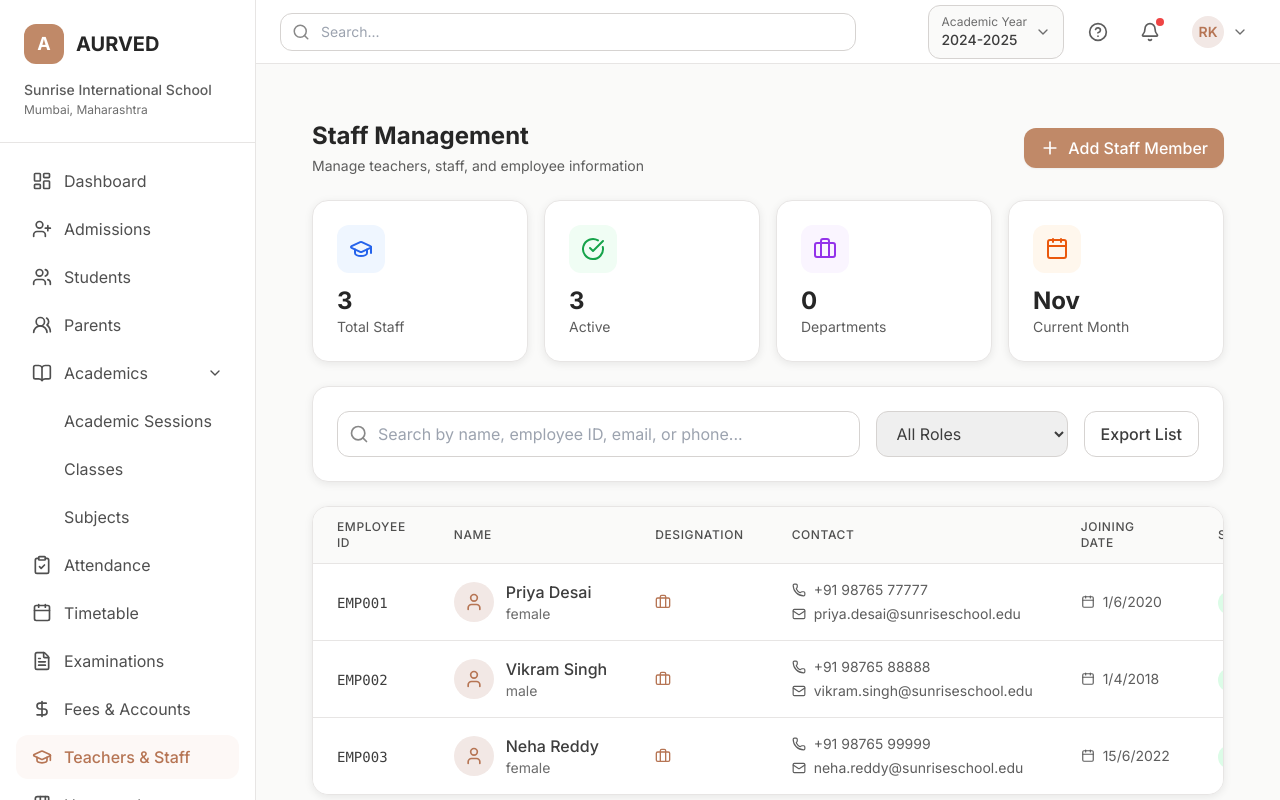
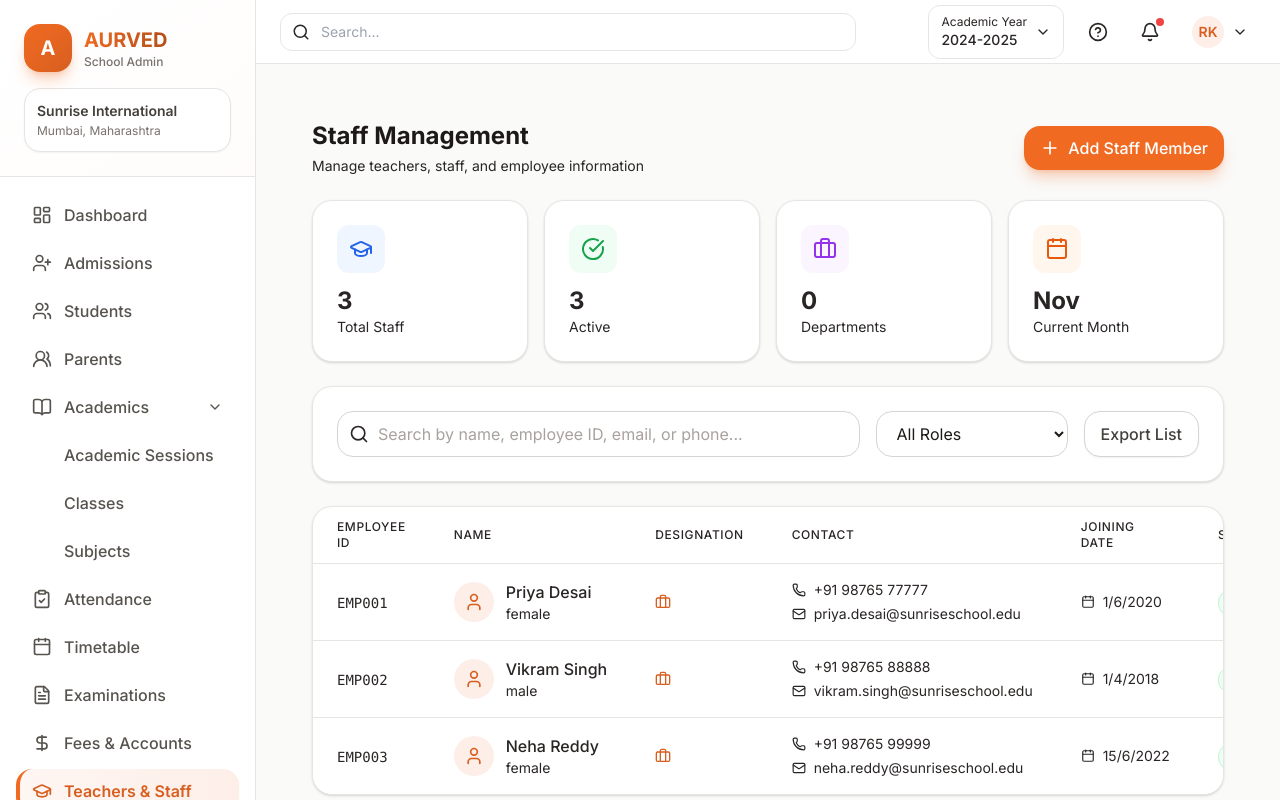
Before and after one commit to RajanGupta2690/aurved-admin, a React (Vite) app: page /aurved-admin/staff in a window 1280 px wide. Built offline with nearby package versions, Linux system fonts and the light colour scheme.

Commit message:
Add premium branding with modern UI design and animations

```diff
--- a/src/index.css
+++ b/src/index.css
@@ -1,4 +1,4 @@
-@import url('https://fonts.googleapis.com/css2?family=Inter:wght@300;400;500;600;700&display=swap');
+@import url('https://fonts.googleapis.com/css2?family=Inter:wght@300;400;500;600;700;800&display=swap');
 
 @tailwind base;
 @tailwind components;
@@ -6,65 +6,169 @@
 
 @layer base {
   * {
-    @apply border-warm-200;
+    @apply border-neutral-200;
   }
 
   body {
-    @apply bg-warm-50 text-charcoal-900 font-sans antialiased;
+    @apply bg-neutral-50 text-neutral-800 antialiased;
+    font-family: 'Inter', system-ui, -apple-system, sans-serif;
   }
 
   h1, h2, h3, h4, h5, h6 {
-    @apply font-semibold text-charcoal-950;
+    @apply text-neutral-900 font-semibold;
   }
 }
 
 @layer components {
+  /* Premium Buttons */
   .btn-primary {
-    @apply bg-primary-500 hover:bg-primary-600 text-white font-medium px-4 py-2 rounded-lg transition-colors duration-200 shadow-sm;
+    @apply bg-primary-500 text-white rounded-xl px-4 py-2.5 font-medium
+           shadow-lg shadow-primary-500/30
+           hover:bg-primary-600 hover:shadow-xl hover:shadow-primary-500/40
+           active:scale-95
+           transition-all duration-200;
   }
 
   .btn-secondary {
-    @apply bg-white hover:bg-warm-50 text-charcoal-900 font-medium px-4 py-2 rounded-lg border border-warm-300 transition-colors duration-200;
+    @apply bg-white text-neutral-700 rounded-xl px-4 py-2.5 font-medium
+           border border-neutral-300 shadow-sm
+           hover:bg-neutral-50 hover:border-neutral-400 hover:shadow
+           active:scale-95
+           transition-all duration-200;
   }
 
   .btn-ghost {
-    @apply hover:bg-warm-100 text-charcoal-900 font-medium px-4 py-2 rounded-lg transition-colors duration-200;
+    @apply text-neutral-700 rounded-xl px-4 py-2.5 font-medium
+           hover:bg-neutral-100 active:scale-95
+           transition-all duration-200;
   }
 
-  .card {
-    @apply bg-white rounded-xl shadow-card p-6 border border-warm-200;
+  .btn-danger {
+    @apply bg-danger-500 text-white rounded-xl px-4 py-2.5 font-medium
+           shadow-lg shadow-danger-500/30
+           hover:bg-danger-600 hover:shadow-xl hover:shadow-danger-500/40
+           active:scale-95
+           transition-all duration-200;
   }
 
-  .input {
-    @apply w-full px-4 py-2.5 rounded-lg border border-warm-300 focus:border-primary-500 focus:ring-2 focus:ring-primary-100 outline-none transition-all duration-200;
+  /* Premium Cards */
+  .card {
+    @apply bg-white rounded-2xl p-4 md:p-6
+           border border-neutral-200
+           shadow-card hover:shadow-card-hover
+           transition-all duration-300;
   }
 
+  .card-interactive {
+    @apply card cursor-pointer
+           hover:border-primary-200 hover:-translate-y-1
+           active:scale-[0.98];
+  }
+
+  /* Premium Inputs */
+  .input {
+    @apply w-full px-4 py-2.5 rounded-xl
+           border border-neutral-300 bg-white
+           text-neutral-900 placeholder:text-neutral-400
+           focus:border-primary-500 focus:ring-4 focus:ring-primary-50
+           transition-all duration-200 outline-none;
+  }
+
+  .input-error {
+    @apply border-danger-500 focus:border-danger-500 focus:ring-danger-50;
+  }
+
+  /* Sidebar Styling */
   .sidebar-item {
-    @apply flex items-center gap-3 px-4 py-2.5 rounded-lg text-charcoal-700 hover:bg-primary-50 hover:text-primary-600 transition-all duration-200 cursor-pointer;
+    @apply flex items-center gap-3 px-4 py-2.5 rounded-xl
+           text-neutral-600 font-medium
+           hover:bg-primary-50 hover:text-primary-600
+           active:scale-95
+           transition-all duration-200 cursor-pointer;
   }
 
   .sidebar-item-active {
-    @apply bg-primary-50 text-primary-600 font-medium;
+    @apply bg-gradient-to-r from-primary-50 to-primary-100
+           text-primary-600 font-semibold
+           shadow-sm border-l-4 border-primary-500 pl-3;
   }
 
+  /* Badge Styling */
   .badge {
-    @apply inline-flex items-center px-2.5 py-1 rounded-full text-xs font-medium;
+    @apply inline-flex items-center px-2.5 py-1 rounded-lg
+           text-xs font-semibold tracking-wide;
   }
 
   .badge-success {
-    @apply bg-green-100 text-green-700;
+    @apply bg-success-50 text-success-700 border border-success-200;
   }
 
   .badge-warning {
-    @apply bg-yellow-100 text-yellow-700;
+    @apply bg-warning-50 text-warning-700 border border-warning-200;
   }
 
   .badge-error {
-    @apply bg-red-100 text-red-700;
+    @apply bg-danger-50 text-danger-700 border border-danger-200;
   }
 
   .badge-info {
-    @apply bg-blue-100 text-blue-700;
+    @apply bg-secondary-50 text-secondary-700 border border-secondary-200;
+  }
+
+  .badge-neutral {
+    @apply bg-neutral-100 text-neutral-700 border border-neutral-200;
+  }
+
+  /* Table Styling */
+  .table-responsive {
+    @apply w-full overflow-x-auto;
+  }
+
+  .table {
+    @apply w-full border-collapse;
+  }
+
+  .table thead {
+    @apply bg-neutral-50 border-b-2 border-neutral-200;
+  }
+
+  .table th {
+    @apply px-4 py-3 text-left text-xs font-semibold text-neutral-700 uppercase tracking-wider;
+  }
+
+  .table td {
+    @apply px-4 py-4 text-sm text-neutral-800 border-b border-neutral-100;
+  }
+
+  .table tbody tr {
+    @apply hover:bg-neutral-50 transition-colors duration-150;
+  }
+
+  /* Status Indicators */
+  .status-dot {
+    @apply w-2 h-2 rounded-full inline-block;
+  }
+
+  .status-active {
+    @apply bg-success-500 shadow-lg shadow-success-500/50;
+  }
+
+  .status-inactive {
+    @apply bg-neutral-400 shadow-lg shadow-neutral-400/50;
+  }
+
+  .status-pending {
+    @apply bg-warning-500 shadow-lg shadow-warning-500/50;
+  }
+
+  /* Loading Spinner */
+  .spinner {
+    @apply animate-spin h-5 w-5 border-2 border-primary-200 border-t-primary-500 rounded-full;
+  }
+
+  /* Gradient Text */
+  .gradient-text {
+    @apply bg-gradient-to-r from-primary-500 to-primary-700 bg-clip-text text-transparent;
   }
 }
 
@@ -75,14 +179,70 @@
 }
 
 ::-webkit-scrollbar-track {
-  background: #f5f5f4;
+  @apply bg-neutral-100 rounded-full;
 }
 
 ::-webkit-scrollbar-thumb {
-  background: #d6d3d1;
-  border-radius: 4px;
+  @apply bg-neutral-300 rounded-full hover:bg-neutral-400;
 }
 
-::-webkit-scrollbar-thumb:hover {
-  background: #a8a29e;
+/* Smooth Scrolling */
+html {
+  scroll-behavior: smooth;
 }
+
+/* Selection Color */
+::selection {
+  @apply bg-primary-100 text-primary-900;
+}
+
+/* Focus Visible */
+:focus-visible {
+  @apply outline-none ring-4 ring-primary-100 ring-offset-2;
+}
+
+/* Animations */
+@keyframes fadeIn {
+  from { opacity: 0; }
+  to { opacity: 1; }
+}
+
+@keyframes slideUp {
+  from { transform: translateY(100%); }
+  to { transform: translateY(0); }
+}
+
+@keyframes slideDown {
+  from { transform: translateY(-100%); }
+  to { transform: translateY(0); }
+}
+
+@keyframes scaleIn {
+  from { transform: scale(0.95); opacity: 0; }
+  to { transform: scale(1); opacity: 1; }
+}
+
+/* Mobile Responsive Utilities */
+@media (max-width: 640px) {
+  .hide-mobile {
+    display: none;
+  }
+
+  .mobile-full-width {
+    width: 100vw;
+    margin-left: -1rem;
+    margin-right: -1rem;
+    border-radius: 0;
+  }
+}
+
+/* Print Styles */
+@media print {
+  .no-print {
+    display: none !important;
+  }
+
+  body {
+    @apply bg-white;
+  }
+}
--- a/src/shared/components/Sidebar.tsx
+++ b/src/shared/components/Sidebar.tsx
@@ -212,33 +212,35 @@ export default function Sidebar({ isOpen, onClose }: SidebarProps) {
     <aside
       className={`
         fixed lg:static inset-y-0 left-0 z-50
-        w-64 bg-white border-r border-warm-200
+        w-64 bg-white border-r border-neutral-200
         transform transition-transform duration-300 ease-in-out
         ${isOpen ? 'translate-x-0' : '-translate-x-full lg:translate-x-0'}
         h-screen overflow-y-auto flex flex-col
+        shadow-2xl lg:shadow-none
       `}
     >
       {/* Close button for mobile */}
       <button
         onClick={onClose}
-        className="lg:hidden absolute top-4 right-4 p-2 rounded-lg hover:bg-warm-100 text-charcoal-600"
+        className="lg:hidden absolute top-4 right-4 p-2 rounded-xl hover:bg-neutral-100 text-neutral-600 transition-colors"
       >
         <X size={20} />
       </button>
 
-      {/* Logo and Institution */}
-      <div className="p-6 border-b border-warm-200">
+      {/* Logo and Institution - Premium Branding */}
+      <div className="p-6 border-b border-neutral-200 bg-gradient-to-br from-white to-primary-50/30">
         <div className="flex items-center gap-3 mb-4">
-          <div className="w-10 h-10 bg-primary-500 rounded-lg flex items-center justify-center text-white font-bold text-lg">
+          <div className="w-12 h-12 bg-gradient-to-br from-primary-500 to-primary-600 rounded-xl flex items-center justify-center text-white font-bold text-xl shadow-lg shadow-primary-500/30">
             A
           </div>
           <div>
-            <h1 className="text-xl font-bold text-charcoal-950">AURVED</h1>
+            <h1 className="text-xl font-bold gradient-text">AURVED</h1>
+            <p className="text-xs text-neutral-500 font-medium">School Admin</p>
           </div>
         </div>
-        <div className="mt-3">
-          <p className="text-sm text-charcoal-600 font-medium">Sunrise International School</p>
-          <p className="text-xs text-charcoal-500 mt-0.5">Mumbai, Maharashtra</p>
+        <div className="mt-4 p-3 bg-white rounded-xl border border-neutral-200 shadow-sm">
+          <p className="text-sm text-neutral-700 font-semibold">Sunrise International</p>
+          <p className="text-xs text-neutral-500 mt-0.5">Mumbai, Maharashtra</p>
         </div>
       </div>
 
@@ -247,15 +249,15 @@ export default function Sidebar({ isOpen, onClose }: SidebarProps) {
         {navigationItems.map(item => renderNavItem(item))}
       </nav>
 
-      {/* User Profile */}
-      <div className="p-4 border-t border-warm-200">
-        <div className="flex items-center gap-3">
-          <div className="w-10 h-10 bg-primary-100 rounded-full flex items-center justify-center text-primary-600 font-semibold">
+      {/* User Profile - Premium */}
+      <div className="p-4 border-t border-neutral-200 bg-gradient-to-br from-white to-primary-50/20">
+        <div className="flex items-center gap-3 p-3 bg-white rounded-xl border border-neutral-200 shadow-sm hover:shadow-md transition-all cursor-pointer">
+          <div className="w-10 h-10 bg-gradient-to-br from-primary-400 to-primary-600 rounded-full flex items-center justify-center text-white font-semibold text-sm shadow-lg">
             RK
           </div>
           <div className="flex-1 min-w-0">
-            <p className="text-sm font-medium text-charcoal-900 truncate">Rajesh Kumar</p>
-            <p className="text-xs text-charcoal-500">Principal</p>
+            <p className="text-sm font-semibold text-neutral-900 truncate">Rajesh Kumar</p>
+            <p className="text-xs text-neutral-500">Principal</p>
           </div>
         </div>
       </div>
--- a/tailwind.config.js
+++ b/tailwind.config.js
@@ -7,49 +7,122 @@ export default {
   theme: {
     extend: {
       colors: {
+        // Professional Brand Colors - More Premium
         primary: {
-          50: '#fdf8f6',
-          100: '#f2e8e5',
-          200: '#eaddd7',
-          300: '#e0cec7',
-          400: '#d2bab0',
-          500: '#c08968',
-          600: '#b67554',
-          700: '#a05a3c',
-          800: '#8b4513',
-          900: '#5d2e0d',
+          50: '#fef6f3',
+          100: '#fdeee8',
+          200: '#fbd5c7',
+          300: '#f8bca6',
+          400: '#f49364',
+          500: '#f06a22',  // Main Brand Orange
+          600: '#d85f1f',
+          700: '#b44f1a',
+          800: '#904015',
+          900: '#763411',
         },
-        charcoal: {
-          50: '#f6f6f6',
-          100: '#e7e7e7',
-          200: '#d1d1d1',
-          300: '#b0b0b0',
-          400: '#888888',
-          500: '#6d6d6d',
-          600: '#5d5d5d',
-          700: '#4f4f4f',
-          800: '#454545',
-          900: '#3d3d3d',
-          950: '#262626',
+        secondary: {
+          50: '#f0f9ff',
+          100: '#e0f2fe',
+          200: '#bae6fd',
+          300: '#7dd3fc',
+          400: '#38bdf8',
+          500: '#0ea5e9',  // Accent Blue
+          600: '#0284c7',
+          700: '#0369a1',
+          800: '#075985',
+          900: '#0c4a6e',
         },
-        warm: {
+        success: {
+          50: '#f0fdf4',
+          100: '#dcfce7',
+          200: '#bbf7d0',
+          300: '#86efac',
+          400: '#4ade80',
+          500: '#22c55e',
+          600: '#16a34a',
+          700: '#15803d',
+          800: '#166534',
+          900: '#14532d',
+        },
+        warning: {
+          50: '#fffbeb',
+          100: '#fef3c7',
+          200: '#fde68a',
+          300: '#fcd34d',
+          400: '#fbbf24',
+          500: '#f59e0b',
+          600: '#d97706',
+          700: '#b45309',
+          800: '#92400e',
+          900: '#78350f',
+        },
+        danger: {
+          50: '#fef2f2',
+          100: '#fee2e2',
+          200: '#fecaca',
+          300: '#fca5a5',
+          400: '#f87171',
+          500: '#ef4444',
+          600: '#dc2626',
+          700: '#b91c1c',
+          800: '#991b1b',
+          900: '#7f1d1d',
+        },
+        // Neutral Grays - Professional
+        neutral: {
           50: '#fafaf9',
           100: '#f5f5f4',
           200: '#e7e5e4',
           300: '#d6d3d1',
           400: '#a8a29e',
           500: '#78716c',
+          600: '#57534e',
+          700: '#44403c',
+          800: '#292524',
+          900: '#1c1917',
+          950: '#0c0a09',
         },
       },
       fontFamily: {
         sans: ['Inter', 'system-ui', '-apple-system', 'sans-serif'],
       },
       boxShadow: {
-        'card': '0 2px 8px rgba(0, 0, 0, 0.08)',
+        'card': '0 1px 3px 0 rgba(0, 0, 0, 0.1), 0 1px 2px 0 rgba(0, 0, 0, 0.06)',
+        'card-hover': '0 10px 15px -3px rgba(0, 0, 0, 0.1), 0 4px 6px -2px rgba(0, 0, 0, 0.05)',
+        'lg-colored': '0 10px 25px -5px rgba(240, 106, 34, 0.15)',
       },
       borderRadius: {
         'lg': '12px',
         'xl': '16px',
+        '2xl': '20px',
+      },
+      spacing: {
+        '18': '4.5rem',
+        '88': '22rem',
+      },
+      animation: {
+        'fade-in': 'fadeIn 0.3s ease-in-out',
+        'slide-up': 'slideUp 0.3s ease-out',
+        'slide-down': 'slideDown 0.3s ease-out',
+        'scale-in': 'scaleIn 0.2s ease-out',
+      },
+      keyframes: {
+        fadeIn: {
+          '0%': { opacity: '0' },
+          '100%': { opacity: '1' },
+        },
+        slideUp: {
+          '0%': { transform: 'translateY(100%)' },
+          '100%': { transform: 'translateY(0)' },
+        },
+        slideDown: {
+          '0%': { transform: 'translateY(-100%)' },
+          '100%': { transform: 'translateY(0)' },
+        },
+        scaleIn: {
+          '0%': { transform: 'scale(0.95)', opacity: '0' },
+          '100%': { transform: 'scale(1)', opacity: '1' },
+        },
       },
     },
   },
```
